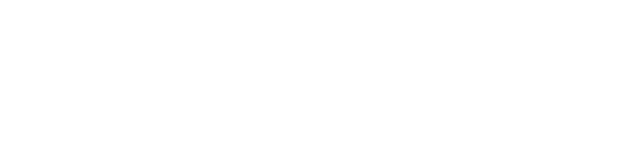
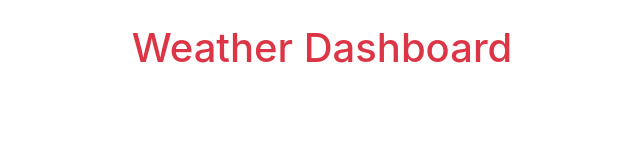
Before and after one commit to zacharybryan/weatherDashboard, a plain HTML site: page index.html in a window 1280 px wide. Shown: the whole page, without its empty margins (318-958 px from the left). Drawn offline with nearby package versions, Linux system fonts and the light colour scheme.

Commit message:
added header

```diff
--- a/index.html
+++ b/index.html
@@ -9,9 +9,9 @@
     integrity='sha384-ggOyR0iXCbMQv3Xipma34MD+dH/1fQ784/j6cY/iJTQUOhcWr7x9JvoRxT2MZw1T' crossorigin='anonymous'>
 </head>
 <body>
-    <div>
+    <div class="my-4">
         <header>
-
+            <h1 class="text-center text-danger">Weather Dashboard</h1>
         </header>
     </div>
 </body>
```
Also changed, not shown: script.js (line endings or trailing spaces).
